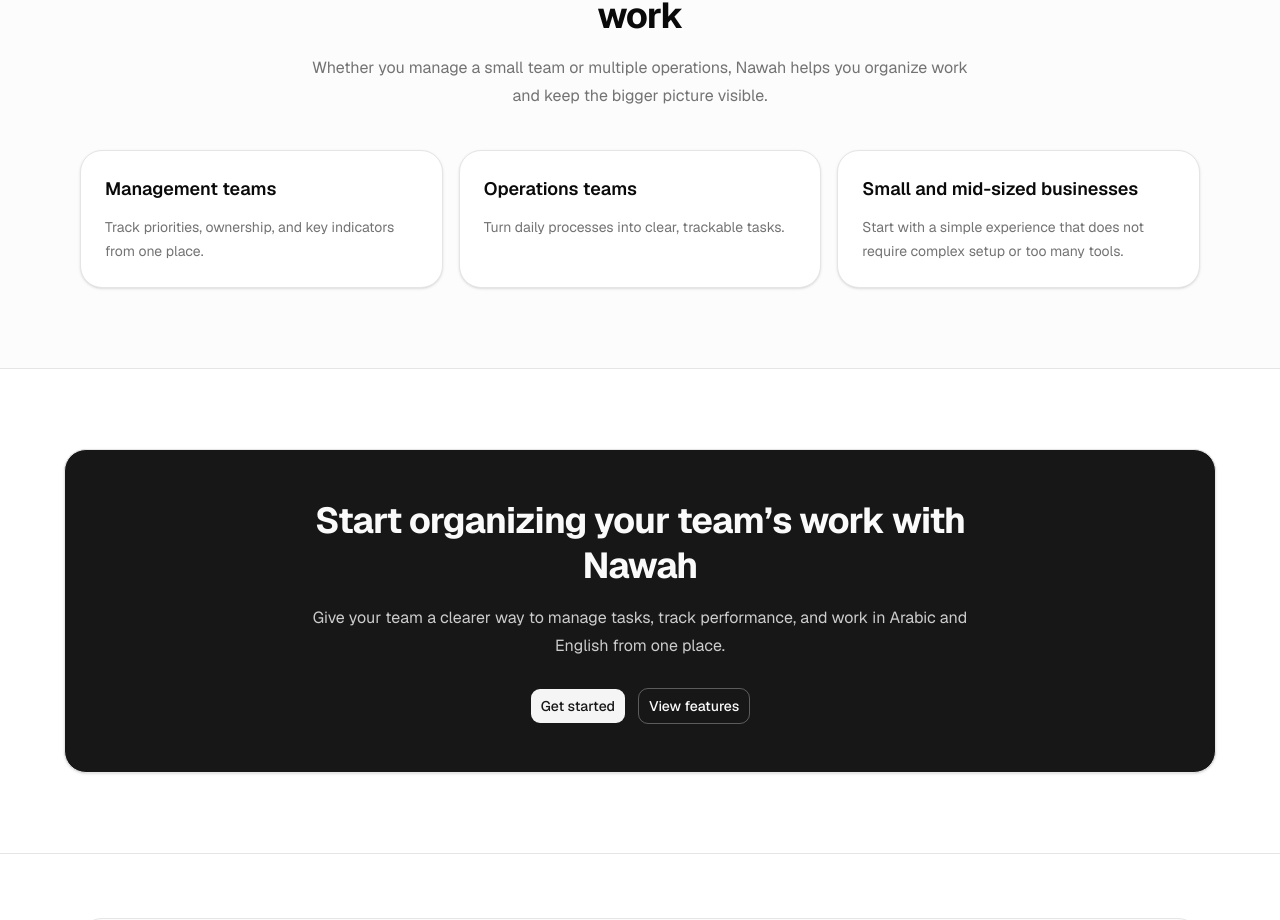
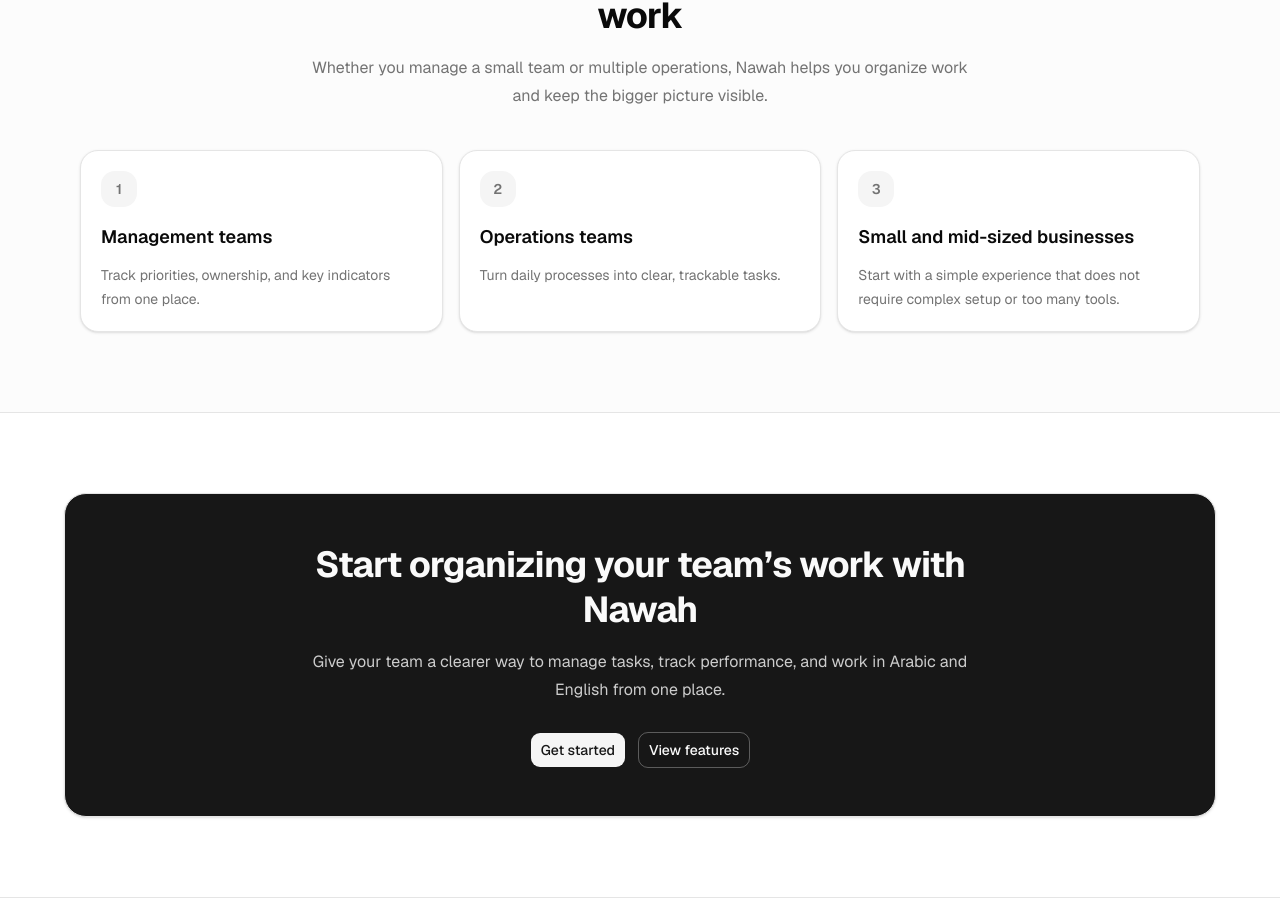
Before and after one commit to AmeenFlow/nawah-saas-dashboard, a Next.js app: page /en in a window 1280 px wide. Shown: the part 1567-2487 px from the top of the page. Built offline with nearby package versions, Linux system fonts and the light colour scheme.

Commit message:
Improve hero layout on medium screens

```diff
--- a/src/components/sections/use-cases-section.tsx
+++ b/src/components/sections/use-cases-section.tsx
@@ -34,11 +34,15 @@
                 </div>
 
                 <div className="mt-10 grid gap-4 md:grid-cols-3">
-                    {items.map((item) => (
+                    {items.map((item, index) => (
                         <article
                             key={item.title}
-                            className="rounded-3xl border bg-background p-6 shadow-sm"
+                            className="rounded-2xl border bg-background p-5 shadow-sm transition-colors hover:bg-muted/30"
                         >
+                            <div className="mb-4 flex size-9 items-center justify-center rounded-xl bg-muted text-sm font-semibold text-muted-foreground">
+                                {index + 1}
+                            </div>
+
                             <h3 className="text-lg font-semibold">
                                 {item.title}
                             </h3>
```
